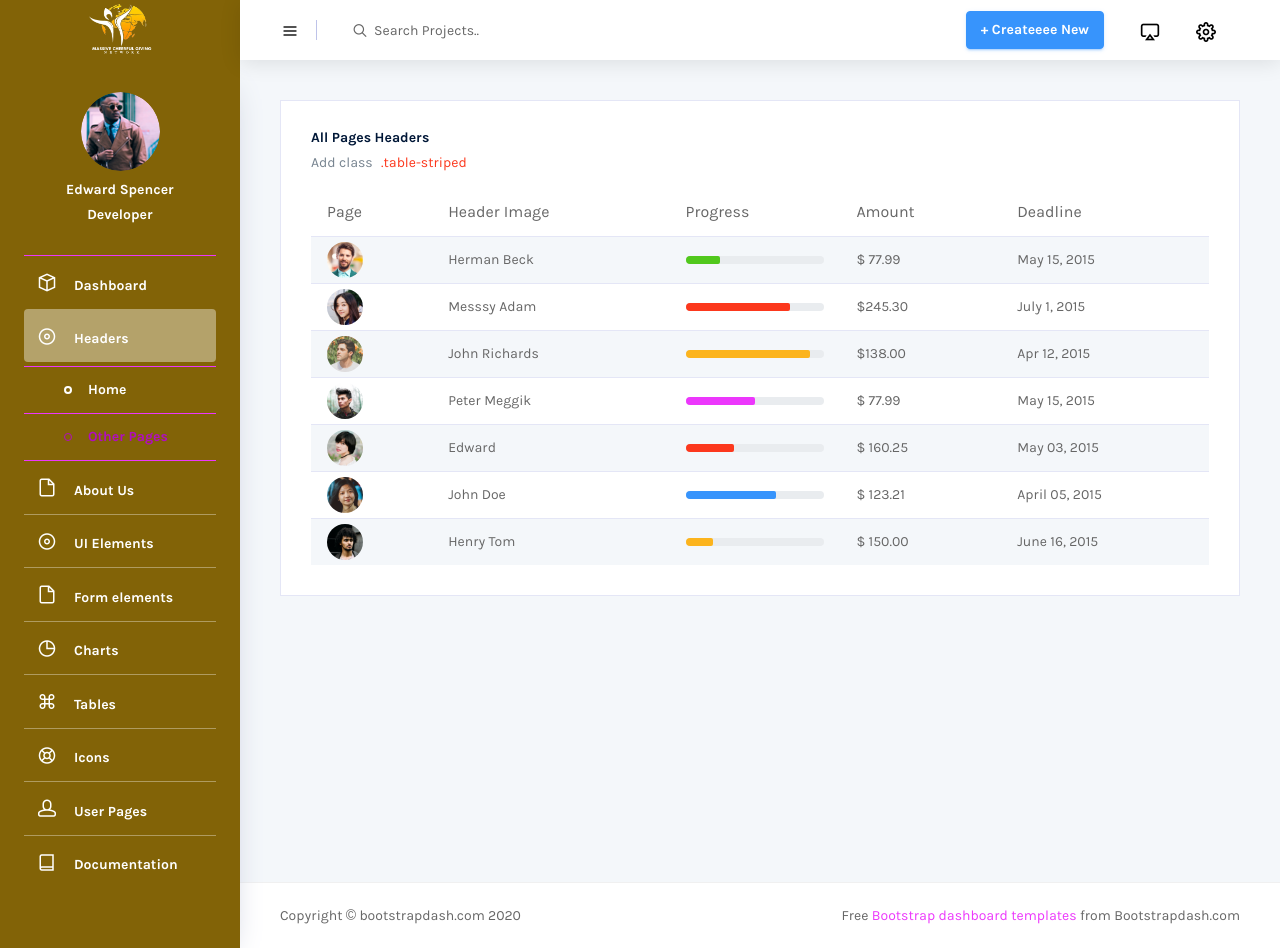
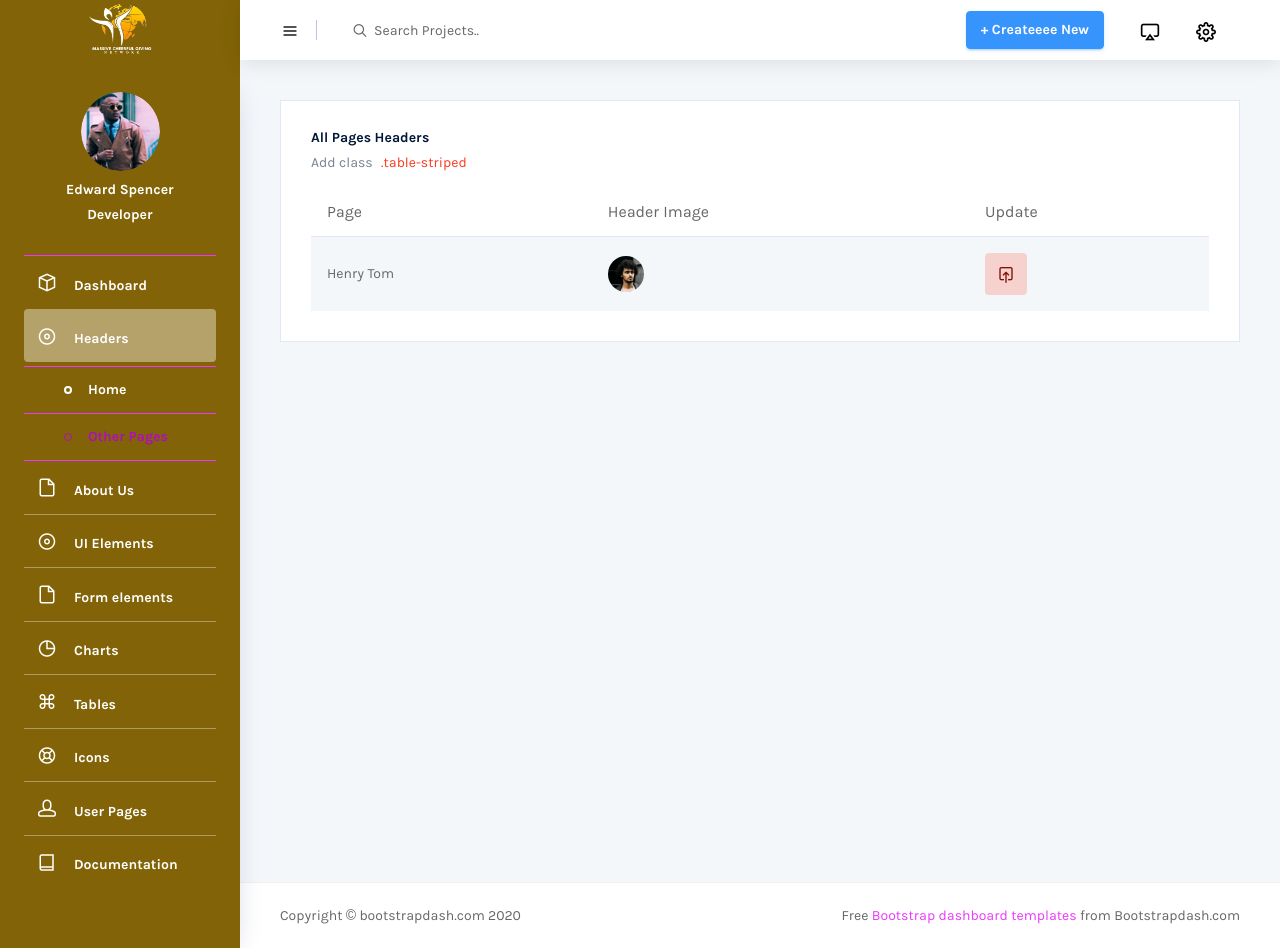
Before and after one commit to i-Blaise/mcgncms, a PHP site: page /pages/headers/other-pages.php in a window 1280 px wide. Run offline with PHP 8.4, Linux system fonts and the light colour scheme; some libraries are stand-ins or nearby versions; some web fonts are replaced.

Commit message:
updated other header page table

```diff
--- a/pages/headers/other-pages.php
+++ b/pages/headers/other-pages.php
@@ -114,148 +114,22 @@
                             Header Image
                           </th>
                           <th>
-                            Progress
-                          </th>
-                          <th>
-                            Amount
-                          </th>
-                          <th>
-                            Deadline
+                            Update
                           </th>
                         </tr>
                       </thead>
                       <tbody>
                         <tr>
                           <td class="py-1">
-                            <img src="../../images/faces/face1.jpg" alt="image"/>
+                            Henry Tom
                           </td>
                           <td>
-                            Herman Beck
-                          </td>
-                          <td>
-                            <div class="progress">
-                              <div class="progress-bar bg-success" role="progressbar" style="width: 25%" aria-valuenow="25" aria-valuemin="0" aria-valuemax="100"></div>
-                            </div>
-                          </td>
-                          <td>
-                            $ 77.99
-                          </td>
-                          <td>
-                            May 15, 2015
-                          </td>
-                        </tr>
-                        <tr>
-                          <td class="py-1">
-                            <img src="../../images/faces/face2.jpg" alt="image"/>
-                          </td>
-                          <td>
-                            Messsy Adam
-                          </td>
-                          <td>
-                            <div class="progress">
-                              <div class="progress-bar bg-danger" role="progressbar" style="width: 75%" aria-valuenow="75" aria-valuemin="0" aria-valuemax="100"></div>
-                            </div>
-                          </td>
-                          <td>
-                            $245.30
-                          </td>
-                          <td>
-                            July 1, 2015
-                          </td>
-                        </tr>
-                        <tr>
-                          <td class="py-1">
-                            <img src="../../images/faces/face3.jpg" alt="image"/>
-                          </td>
-                          <td>
-                            John Richards
-                          </td>
-                          <td>
-                            <div class="progress">
-                              <div class="progress-bar bg-warning" role="progressbar" style="width: 90%" aria-valuenow="90" aria-valuemin="0" aria-valuemax="100"></div>
-                            </div>
-                          </td>
-                          <td>
-                            $138.00
-                          </td>
-                          <td>
-                            Apr 12, 2015
-                          </td>
-                        </tr>
-                        <tr>
-                          <td class="py-1">
-                            <img src="../../images/faces/face4.jpg" alt="image"/>
-                          </td>
-                          <td>
-                            Peter Meggik
-                          </td>
-                          <td>
-                            <div class="progress">
-                              <div class="progress-bar bg-primary" role="progressbar" style="width: 50%" aria-valuenow="50" aria-valuemin="0" aria-valuemax="100"></div>
-                            </div>
-                          </td>
-                          <td>
-                            $ 77.99
-                          </td>
-                          <td>
-                            May 15, 2015
-                          </td>
-                        </tr>
-                        <tr>
-                          <td class="py-1">
-                            <img src="../../images/faces/face5.jpg" alt="image"/>
-                          </td>
-                          <td>
-                            Edward
-                          </td>
-                          <td>
-                            <div class="progress">
-                              <div class="progress-bar bg-danger" role="progressbar" style="width: 35%" aria-valuenow="35" aria-valuemin="0" aria-valuemax="100"></div>
-                            </div>
-                          </td>
-                          <td>
-                            $ 160.25
-                          </td>
-                          <td>
-                            May 03, 2015
-                          </td>
-                        </tr>
-                        <tr>
-                          <td class="py-1">
-                            <img src="../../images/faces/face6.jpg" alt="image"/>
-                          </td>
-                          <td>
-                            John Doe
-                          </td>
-                          <td>
-                            <div class="progress">
-                              <div class="progress-bar bg-info" role="progressbar" style="width: 65%" aria-valuenow="65" aria-valuemin="0" aria-valuemax="100"></div>
-                            </div>
-                          </td>
-                          <td>
-                            $ 123.21
-                          </td>
-                          <td>
-                            April 05, 2015
-                          </td>
-                        </tr>
-                        <tr>
-                          <td class="py-1">
                             <img src="../../images/faces/face7.jpg" alt="image"/>
                           </td>
                           <td>
-                            Henry Tom
-                          </td>
-                          <td>
-                            <div class="progress">
-                              <div class="progress-bar bg-warning" role="progressbar" style="width: 20%" aria-valuenow="20" aria-valuemin="0" aria-valuemax="100"></div>
-                            </div>
-                          </td>
-                          <td>
-                            $ 150.00
-                          </td>
-                          <td>
-                            June 16, 2015
+                            <button type="button" onclick="" class="btn btn-inverse-danger btn-icon">
+                            <i class="icon-upload"></i>
+                            </button>
                           </td>
                         </tr>
                       </tbody>
```
